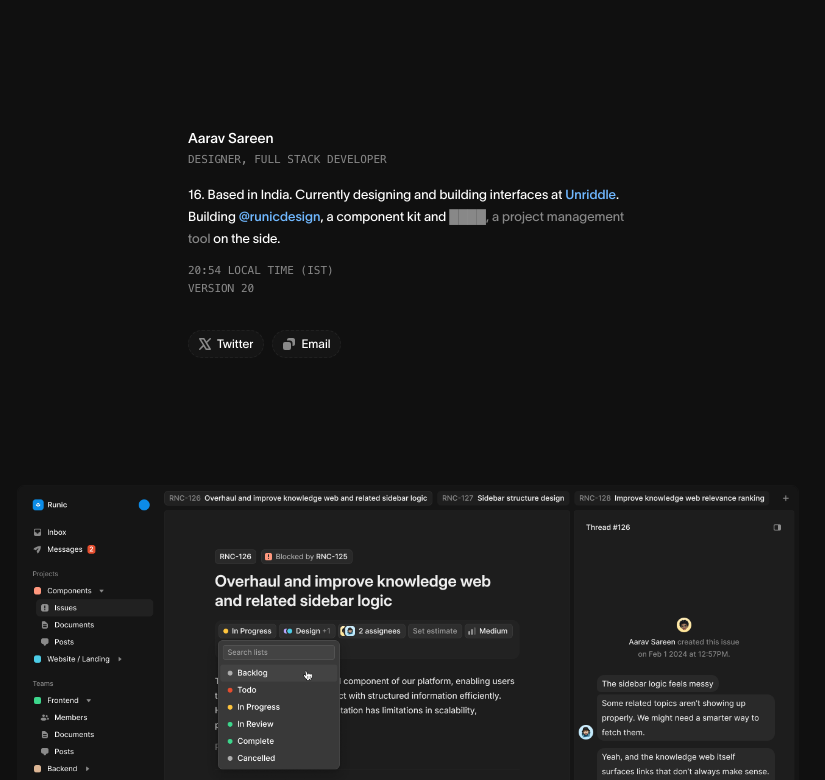
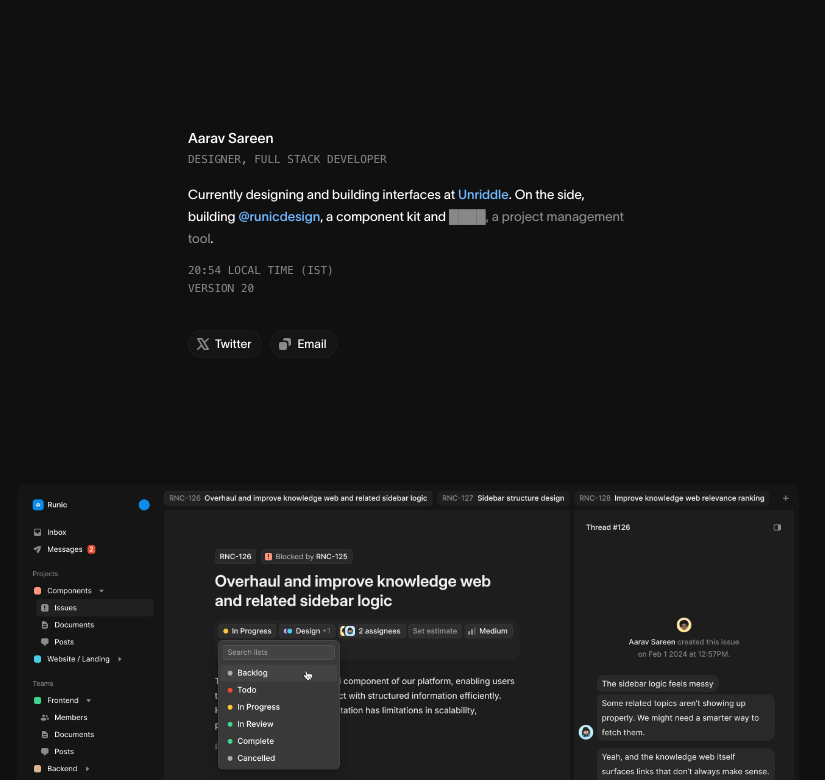
Before and after one commit to arvsrn/personal, a SvelteKit app: page / in a window 1280 px wide. Shown: the top 780 px of the page, without its empty margins (232-1057 px from the left). Built offline with nearby package versions, Linux system fonts and the light colour scheme.

Commit message:
Update +page.svelte

```diff
--- a/src/routes/+page.svelte
+++ b/src/routes/+page.svelte
@@ -37,7 +37,7 @@
             </div>
 
             <p class="text-[13px] leading-[22px] text-white font-[400]">
-                16. Based in India. Currently designing and building interfaces at <a href="https://www.unriddle.ai">Unriddle</a>. Building <a href="https://www.x.com/runicdesign">@runicdesign</a>, a component kit and <span class="text-white/50">████, a project management tool</span> on the side.
+                Currently designing and building interfaces at <a href="https://www.unriddle.ai">Unriddle</a>. On the side, building <a href="https://www.x.com/runicdesign">@runicdesign</a>, a component kit and <span class="text-white/50">████, a project management tool</span>.
             </p>
 
             <div class="flex flex-col">
@@ -169,7 +169,7 @@
     }
 
     button {
-        @apply bg-white/[.025] select-none rounded-full pl-2 pr-2.5 py-0.5 size-fit border-dashed border-white/5 border-[1px] flex flex-row items-center gap-1 text-xs leading-[22px] text-white transition-colors duration-150;
+        @apply bg-white/[.025] select-none rounded-full pl-1.5 pr-2.5 py-0.5 size-fit border-dashed border-white/5 border-[1px] flex flex-row items-center gap-1 text-xs leading-[22px] text-white transition-colors duration-150;
     }
 
     button:hover {
@@ -177,6 +177,6 @@
     }
 
     button.copied {
-        @apply pl-1.5 bg-[#22FF991E] border-[#22FF991E] text-[#3DD68C];
+        @apply bg-[#22FF991E] border-[#22FF991E] text-[#3DD68C];
     }
 </style>
```
